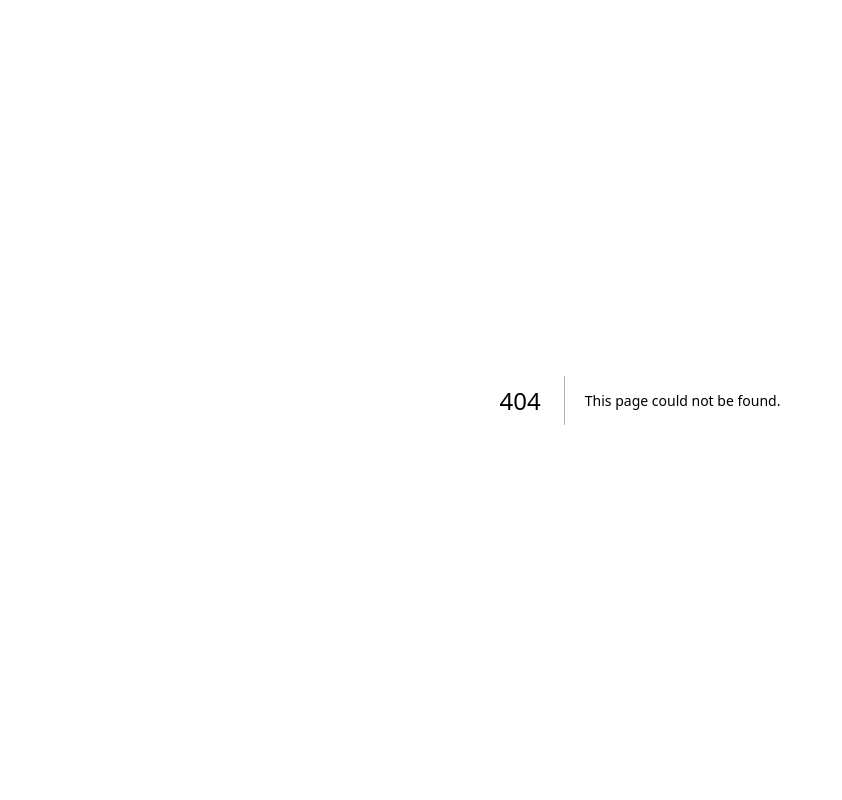
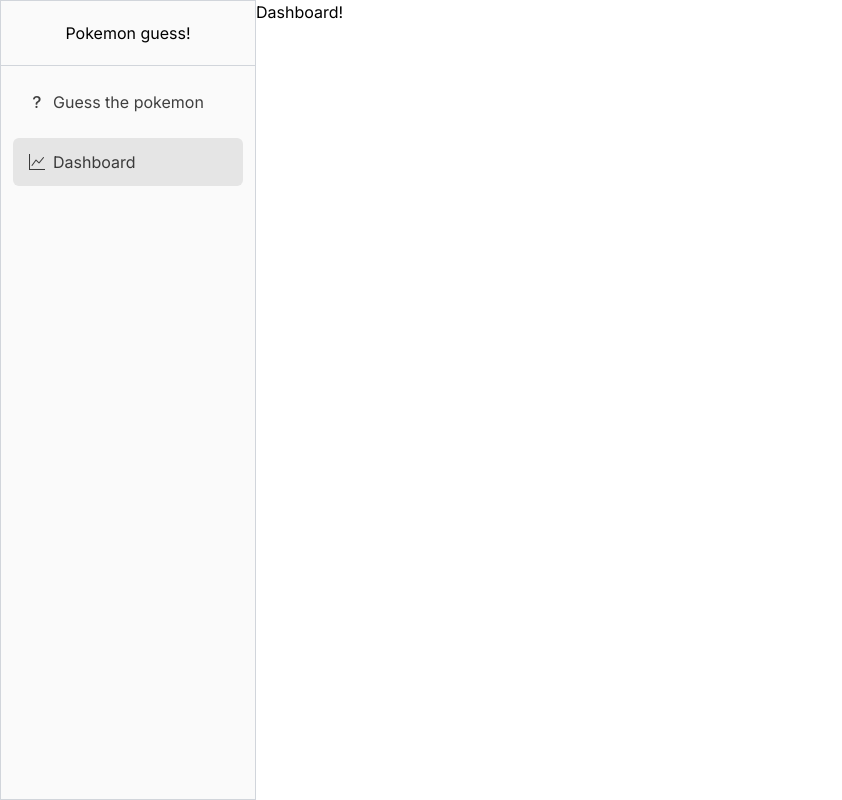
Before and after one commit to luizgadel/dashboard-nextjs, a Next.js app: page /pokemon-guess/dashboard in a window 1280 px wide. Before the commit this address had no page. Shown: the whole page, without its empty margins (0-842 px from the left). Built offline with nearby package versions, Linux system fonts and the light colour scheme; a web font is replaced by a local one.

Commit message:
adds pokemon-guess components
adds:
- guessing page;
- dashboard page;
- navbar ui;
- navlinks ui;
- bootstrap icons;

```diff
--- a/app/layout.tsx
+++ b/app/layout.tsx
@@ -1,4 +1,5 @@
 import '@/app/ui/global.css'
+import 'bootstrap-icons/font/bootstrap-icons.css';
 import { inter } from './ui/fonts';
 
 export default function RootLayout({
--- /dev/null
+++ b/app/pokemon-guess/dashboard/page.tsx
@@ -0,0 +1,7 @@
+export default function PokemonDashboard() {
+    return (
+        <>
+            Dashboard!
+        </>
+    );
+}
--- /dev/null
+++ b/app/pokemon-guess/layout.tsx
@@ -0,0 +1,10 @@
+import NavBar from "../ui/pokemon-guess/navbar";
+
+export default function Layout({ children }: { children: React.ReactNode}) {
+    return (
+        <div className="flex flex-row w-full h-min-screen">
+            <NavBar />
+            {children}
+        </div>
+    )
+}
--- /dev/null
+++ b/app/pokemon-guess/page.tsx
@@ -0,0 +1,7 @@
+export default function PokemonGuessing() {
+    return (
+        <>
+            Pokemon guessing!
+        </>
+    );
+}
--- /dev/null
+++ b/app/ui/pokemon-guess/nav-links.tsx
@@ -0,0 +1,38 @@
+'use client';
+import clsx from "clsx";
+import Link from "next/link";
+import { usePathname } from "next/navigation";
+
+
+const navItems = [
+    { text: "Guess the pokemon", icon: "bi-question-lg", link: "/pokemon-guess"},
+    { text: "Dashboard", icon: "bi-graph-up", link: "/pokemon-guess/dashboard"},
+]
+
+export default function NavLinks() {
+    const pathname = usePathname();
+    return (
+        <>
+            {navItems.map(item => (
+                <Link href={item.link}>
+                    <div
+                        className={clsx(
+                            "h-12 mt-3 text-black/75 flex rounded-md",
+                            {
+                                'bg-neutral-200 text-black/100': pathname === item.link,
+                            },
+                            {
+                                'hover:text-black/100': pathname != item.link,
+                            }
+                        )}
+                    >
+                        <div className="ms-4 my-auto">
+                            <i className={item.icon}></i>
+                            <span className="ms-2">{item.text}</span>
+                        </div>
+                    </div>
+                </Link>
+            ))}
+        </>
+    )
+}
--- /dev/null
+++ b/app/ui/pokemon-guess/navbar.tsx
@@ -0,0 +1,16 @@
+import NavLinks from "./nav-links";
+
+export default function NavBar() {
+    return (
+        <>
+            <div className="flex flex-col w-64 min-h-screen bg-neutral-50 border border-gray-300">
+                <div className="h-16 flex items-center">
+                    <span className="mx-auto">Pokemon guess!</span>
+                </div>
+                <div className="flex grow flex-col px-3 border-t border-gray-300">
+                    <NavLinks />
+                </div>
+            </div>
+        </>
+    );
+}
--- a/package.json
+++ b/package.json
@@ -15,6 +15,7 @@
     "@vercel/postgres": "^0.5.1",
     "autoprefixer": "10.4.15",
     "bcrypt": "^5.1.1",
+    "bootstrap-icons": "^1.11.3",
     "clsx": "^2.0.0",
     "next": "^14.0.2",
     "next-auth": "^5.0.0-beta.17",
```
